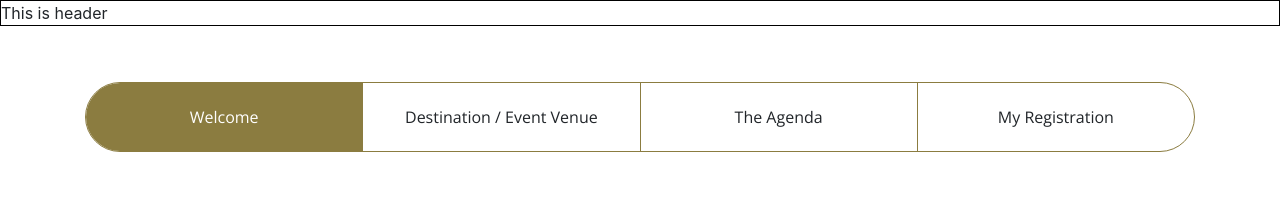
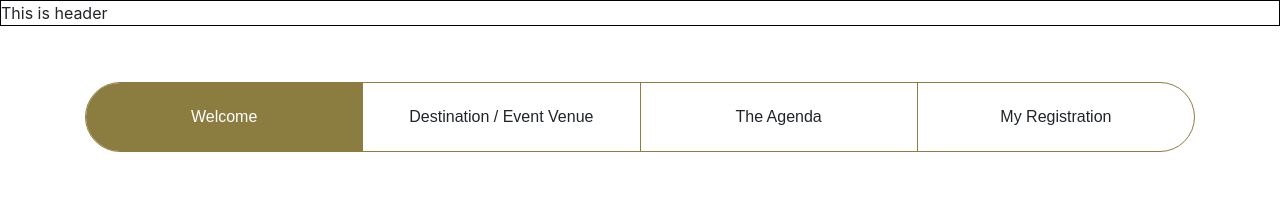
Before and after one commit to handfriendship/KIA-Seltos-RSVP, a plain HTML site: page index.html in a window 1280 px wide. Shown: the top 201 px of the page. Drawn offline with nearby package versions, Linux system fonts and the light colour scheme; a web font is replaced by a local one.

Commit message:
kia rsvp seltos comlpeted1

```diff
--- a/css/main.css
+++ b/css/main.css
@@ -9,7 +9,7 @@
 
 .tap {display:flex;flex-flow:row wrap;border-radius:35px;box-sizing:border-box;border:1px solid #8b7c40;margin:5% 0;}
 .tap div {display:flex;align-items:center;justify-content:center;flex:1 1 0;font-size:16px;text-align:center;padding:2% 0;
-  border-right:1px solid #8b7c40;cursor:pointer;box-sizing:border-box;}
+  border-right:1px solid #8b7c40;cursor:pointer;box-sizing:border-box;font-family:'KIA_BOLD', sans-serif;}
 .tap div:first-child {border-top-left-radius:inherit;border-bottom-left-radius:inherit;}
 .tap div:last-child {border-top-right-radius:inherit;border-bottom-right-radius:inherit;}
 .tap div:hover {background-color:#8b7c40;color:white;}
```
